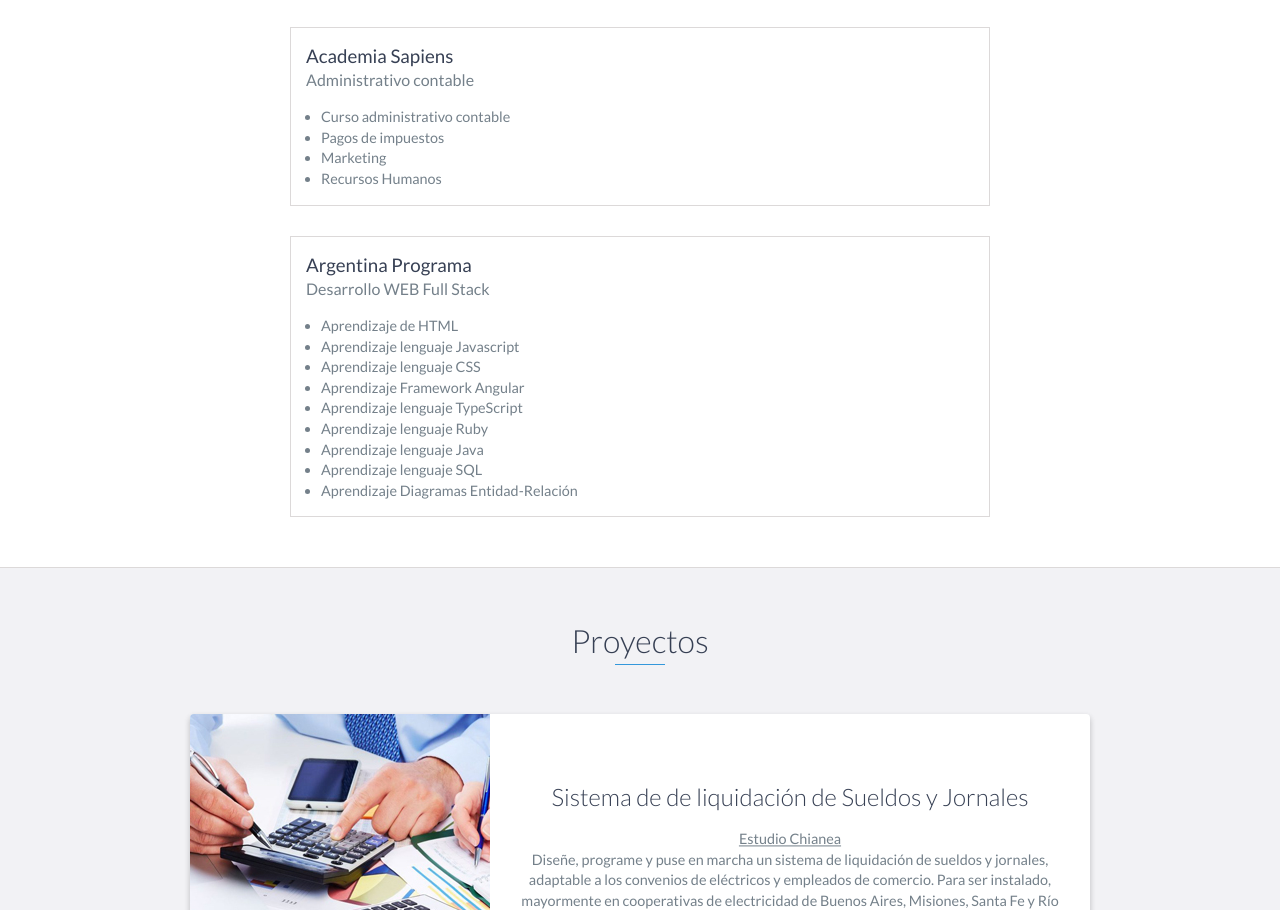
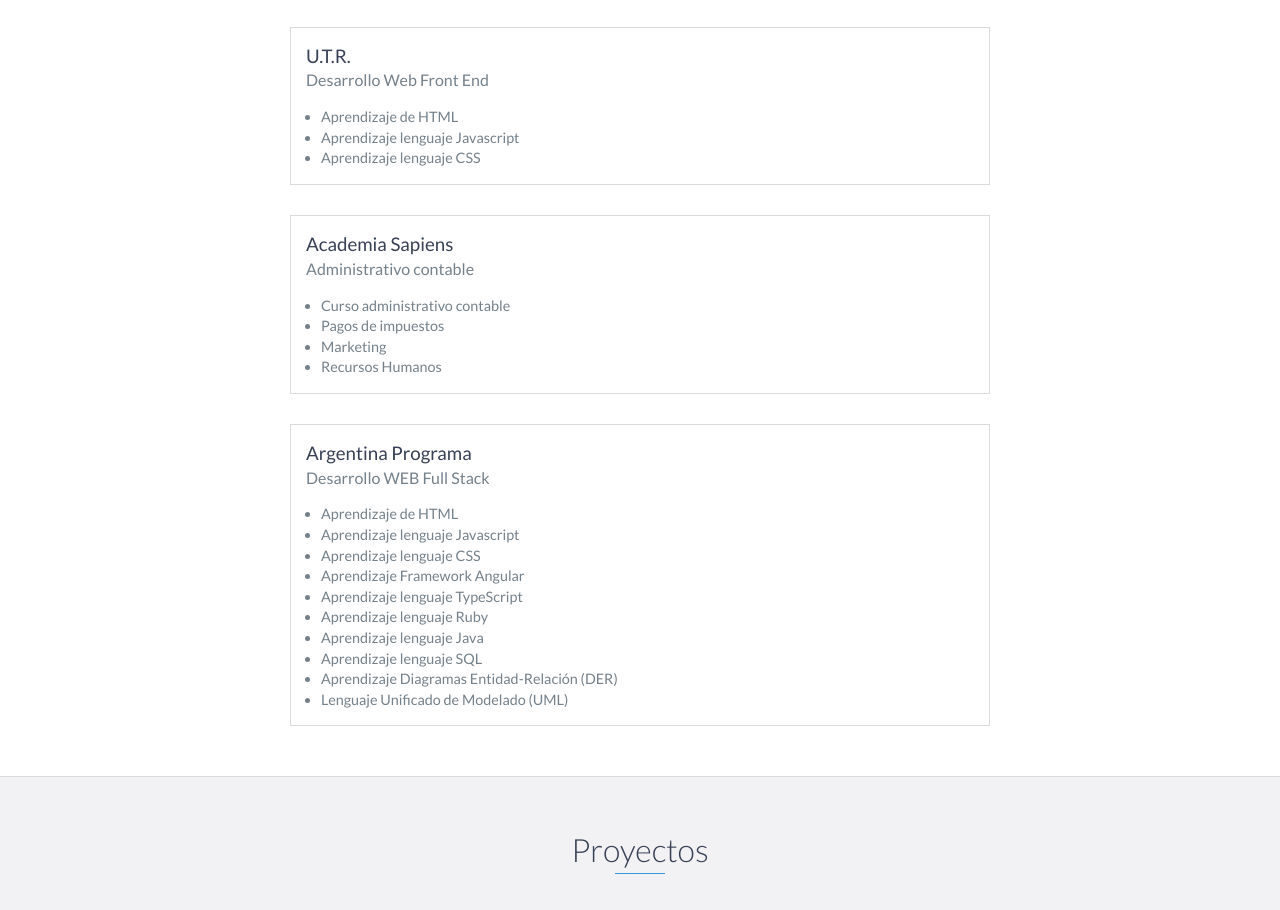
Before and after one commit to MCativiela/Portfolio, a plain HTML site: page index.html in a window 1280 px wide. Shown: the part 2973-3883 px from the top of the page. Drawn offline with nearby package versions, Linux system fonts and the light colour scheme.

Commit message:
Update index.html

```diff
--- a/index.html
+++ b/index.html
@@ -214,6 +214,21 @@
 
 	    	<!-- Educación 3 -->
 	        <div class="education-block">
+	            <h3>U.T.R.</h3>
+	            <span class="education-date"></span>
+	            <h4>Desarrollo Web Front End</h4>
+	            <p>
+		            <ul>
+		                <li>Aprendizaje de HTML</li>
+		                <li>Aprendizaje lenguaje Javascript</li>
+		                <li>Aprendizaje lenguaje CSS</li>
+					</ul>
+	            </p>
+	        </div>
+	    	<!-- Fin Educación 3 -->
+
+	    	<!-- Educación 4 -->
+	        <div class="education-block">
 	            <h3>Academia Sapiens</h3>
 	            <span class="education-date"></span>
 	            <h4>Administrativo contable</h4>
@@ -226,9 +241,9 @@
 					</ul>
 	            </p>
 	        </div>
-	    	<!-- Fin Educación 3 -->
+	    	<!-- Fin Educación 4 -->
 
-	    	<!-- Educación 4 -->
+	    	<!-- Educación 5 -->
 	        <div class="education-block">
 	            <h3>Argentina Programa</h3>
 	            <span class="education-date"></span>
@@ -242,10 +257,11 @@
 	                <li>Aprendizaje lenguaje Ruby</li>
 	                <li>Aprendizaje lenguaje Java</li>
 	                <li>Aprendizaje lenguaje SQL</li>
-	                <li>Aprendizaje Diagramas Entidad-Relación</li>
+	                <li>Aprendizaje Diagramas Entidad-Relación (DER)</li>
+	                <li>Lenguaje Unificado de Modelado (UML)</li>
 	            </ul>
 	        </div>
-	    	<!-- Educación 4 -->
+	    	<!-- Educación 5 -->
 	    </div>
 	    <!-- End #education -->
 
```
